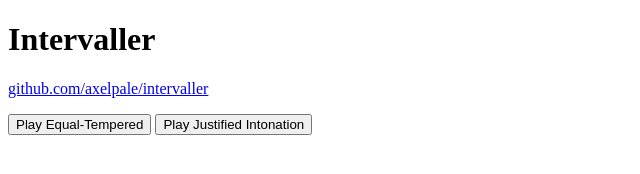
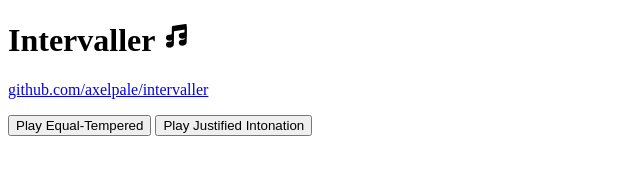
Before and after one commit to axelpale/intervaller, a plain HTML site: page index.html in a window 1280 px wide. Shown: the whole page, without its empty margins (0-640 px from the left). Drawn offline with Linux system fonts and the light colour scheme.

Commit message:
Add icon to heading

```diff
--- a/index.html
+++ b/index.html
@@ -16,7 +16,7 @@
 </head>
 <body>
   <div>
-    <h1>Intervaller</h1>
+    <h1>Intervaller <img src="favicon.png"></h1>
     <p><a href="https://github.com/axelpale/intervaller">github.com/axelpale/intervaller</a></p>
     <button id="equal">Play Equal-Tempered</button>
     <button id="play">Play Justified Intonation</button>
```
